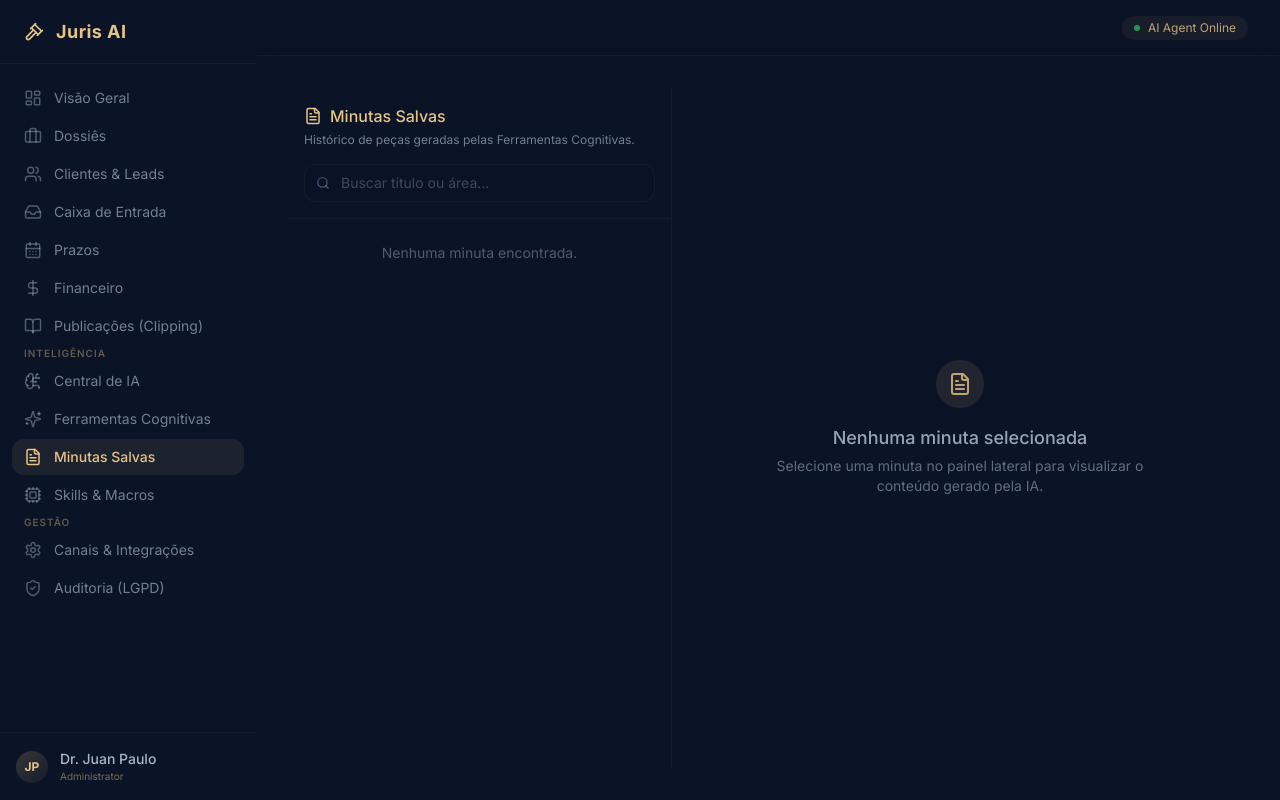
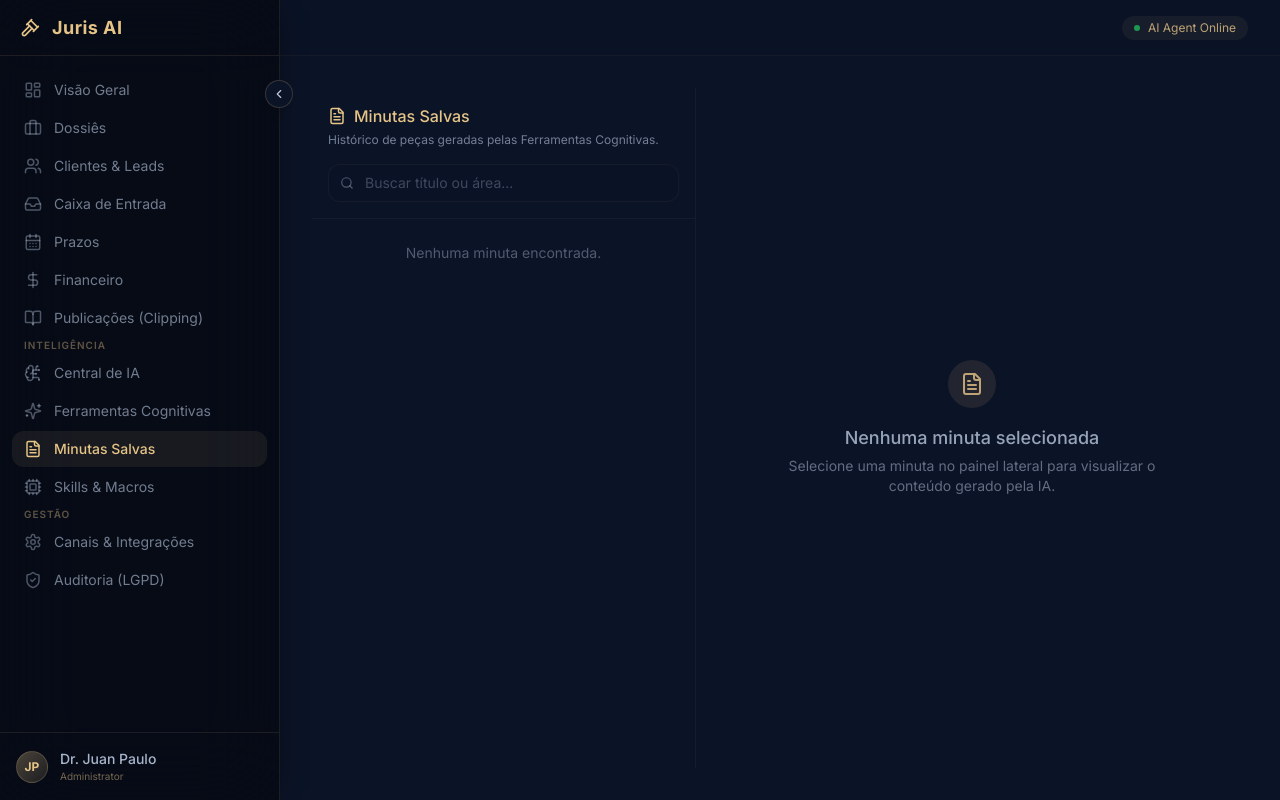
Before and after one commit to juan587842/adv, a Next.js app: page /dashboard/intelligence/drafts in a window 1280 px wide. Built offline with nearby package versions, Linux system fonts and the light colour scheme.

Commit message:
ux(layout): sidebar com alto contraste e retraivel

```diff
--- a/src/app/dashboard/layout.tsx
+++ b/src/app/dashboard/layout.tsx
@@ -1,4 +1,7 @@
-import { Gavel } from "lucide-react";
+"use client";
+
+import { useState } from "react";
+import { Gavel, ChevronLeft, ChevronRight } from "lucide-react";
 import SidebarNav from "@/components/SidebarNav";
 
 export default function DashboardLayout({
@@ -6,31 +9,55 @@ export default function DashboardLayout({
 }: {
   children: React.ReactNode;
 }) {
+  const [isCollapsed, setIsCollapsed] = useState(false);
+
   return (
     <div className="flex h-screen overflow-hidden bg-background">
-      {/* Sidebar */}
-      <aside className="w-64 flex-shrink-0 bg-surface flex flex-col">
-        <div className="h-16 flex items-center px-6 border-b border-primary/[0.06]">
-          <Gavel className="w-5 h-5 text-primary mr-3" />
-          <span className="text-lg font-bold text-primary tracking-wide">Juris AI</span>
+      {/* Sidebar with enhanced contrast */}
+      <aside
+        className={`relative flex-shrink-0 flex flex-col bg-black/40 backdrop-blur-2xl border-r border-primary/10 shadow-[4px_0_24px_-10px_rgba(0,0,0,0.5)] transition-all duration-300 z-20 ${
+          isCollapsed ? 'w[72px] sm:w-[72px]' : 'w-64 sm:w-[280px]'
+        }`}
+      >
+        <div className="h-14 flex items-center justify-between px-5 py-2 border-b border-primary/10">
+          <div className={`flex items-center overflow-hidden transition-opacity duration-200 ${isCollapsed ? 'opacity-0 w-0' : 'opacity-100 w-auto'}`}>
+            <Gavel className="w-5 h-5 text-primary mr-3 flex-shrink-0" />
+            <span className="text-lg font-bold text-primary tracking-wide whitespace-nowrap">Juris AI</span>
+          </div>
+          {isCollapsed && (
+            <div className="w-full flex justify-center py-2 absolute left-0 right-0">
+               <Gavel className="w-6 h-6 text-primary" />
+            </div>
+          )}
         </div>
 
-        <SidebarNav />
+        <SidebarNav isCollapsed={isCollapsed} />
 
-        <div className="p-4 border-t border-primary/[0.06] flex items-center gap-3">
-          <div className="w-8 h-8 rounded-full bg-gradient-to-br from-primary/20 to-primary/5 flex items-center justify-center text-primary text-xs font-bold">
+        <div className={`p-4 border-t border-primary/10 flex items-center transition-all ${isCollapsed ? 'justify-center' : 'gap-3'}`}>
+          <div className="flex-shrink-0 w-8 h-8 rounded-full bg-gradient-to-br from-primary/30 to-primary/10 border border-primary/20 flex items-center justify-center text-primary text-xs font-bold shadow-sm">
             JP
           </div>
-          <div className="flex flex-col">
-            <span className="text-sm font-medium text-secondary/90">Dr. Juan Paulo</span>
-            <span className="text-[10px] text-primary/50">Administrator</span>
-          </div>
+          {!isCollapsed && (
+            <div className="flex flex-col overflow-hidden whitespace-nowrap">
+              <span className="text-sm font-medium text-secondary/90 truncate">Dr. Juan Paulo</span>
+              <span className="text-[10px] text-primary/50">Administrator</span>
+            </div>
+          )}
         </div>
+
+        {/* Collapse Toggle Button */}
+        <button
+          onClick={() => setIsCollapsed(!isCollapsed)}
+          className="absolute -right-3.5 top-20 w-7 h-7 rounded-full bg-surface border border-primary/20 text-secondary hover:text-primary hover:border-primary/40 flex items-center justify-center shadow-lg transition-colors z-50"
+          title={isCollapsed ? "Expandir Menu" : "Recolher Menu"}
+        >
+          {isCollapsed ? <ChevronRight size={14} /> : <ChevronLeft size={14} />}
+        </button>
       </aside>
 
       {/* Main Content */}
-      <main className="flex-1 flex flex-col h-full overflow-hidden">
-        <header className="h-14 flex items-center justify-between px-8 border-b border-primary/[0.06] bg-surface/60 backdrop-blur-md z-10">
+      <main className="flex-1 flex flex-col h-full overflow-hidden relative">
+        <header className="h-14 flex items-center justify-between px-8 border-b border-primary/5 bg-background/80 backdrop-blur-md z-10">
             <div />
             <div className="flex items-center gap-4 text-xs">
                 <div className="bg-primary/[0.06] text-primary/80 px-3 py-1 rounded-full flex items-center gap-2">
--- a/src/components/SidebarNav.tsx
+++ b/src/components/SidebarNav.tsx
@@ -40,7 +40,7 @@ const managementLinks: Array<{ href: string; icon: React.ReactNode; text: string
   { href: "/dashboard/settings/audit", icon: <ShieldCheck size={18} />, text: "Auditoria (LGPD)" },
 ];
 
-export default function SidebarNav() {
+export default function SidebarNav({ isCollapsed = false }: { isCollapsed?: boolean }) {
   const pathname = usePathname();
 
   const isActive = (href: string, exact?: boolean) => {
@@ -49,23 +49,31 @@ export default function SidebarNav() {
   };
 
   return (
-    <nav className="flex-1 overflow-y-auto py-4 space-y-0.5 px-3">
+    <nav className={`flex-1 overflow-y-auto py-4 space-y-0.5 ${isCollapsed ? 'px-2' : 'px-3'}`}>
       {mainLinks.map((link) => (
-        <SidebarItem key={link.href} {...link} active={isActive(link.href, link.exact)} />
+        <SidebarItem key={link.href} {...link} active={isActive(link.href, link.exact)} isCollapsed={isCollapsed} />
       ))}
 
-      <div className="mt-6 mb-2 px-3 text-[10px] font-semibold text-primary/40 uppercase tracking-widest">
-        Inteligência
-      </div>
+      {!isCollapsed ? (
+        <div className="mt-6 mb-2 px-3 text-[10px] font-semibold text-primary/40 uppercase tracking-widest transition-opacity duration-300">
+          Inteligência
+        </div>
+      ) : (
+        <div className="mt-6 mb-2 border-b border-primary/10 mx-2" />
+      )}
       {intelligenceLinks.map((link) => (
-        <SidebarItem key={link.href} {...link} active={isActive(link.href, link.exact)} />
+        <SidebarItem key={link.href} {...link} active={isActive(link.href, link.exact)} isCollapsed={isCollapsed} />
       ))}
 
-      <div className="mt-6 mb-2 px-3 text-[10px] font-semibold text-primary/40 uppercase tracking-widest">
-        Gestão
-      </div>
+      {!isCollapsed ? (
+        <div className="mt-6 mb-2 px-3 text-[10px] font-semibold text-primary/40 uppercase tracking-widest transition-opacity duration-300">
+          Gestão
+        </div>
+      ) : (
+        <div className="mt-6 mb-2 border-b border-primary/10 mx-2" />
+      )}
       {managementLinks.map((link) => (
-        <SidebarItem key={link.href} {...link} active={isActive(link.href, link.exact)} />
+        <SidebarItem key={link.href} {...link} active={isActive(link.href, link.exact)} isCollapsed={isCollapsed} />
       ))}
     </nav>
   );
@@ -76,26 +84,30 @@ function SidebarItem({
   icon,
   text,
   active = false,
+  isCollapsed = false,
 }: {
   href: string;
   icon: React.ReactNode;
   text: string;
   active?: boolean;
   exact?: boolean;
+  isCollapsed?: boolean;
 }) {
   return (
     <Link
       href={href}
-      className={`flex items-center gap-3 px-3 py-2 rounded-lg transition-all duration-200 text-sm
+      title={isCollapsed ? text : undefined}
+      className={`flex items-center gap-3 py-2 rounded-lg transition-all duration-200 text-sm overflow-hidden
+        ${isCollapsed ? 'justify-center px-0 mx-auto w-10' : 'px-3'}
         ${active
           ? "bg-primary/[0.08] text-primary font-medium"
           : "text-secondary/60 hover:text-secondary/90 hover:bg-white/[0.02]"
         }`}
     >
-      <div className={`${active ? "text-primary" : "text-secondary/40"}`}>
+      <div className={`flex-shrink-0 ${active ? "text-primary" : "text-secondary/40"}`}>
         {icon}
       </div>
-      <span>{text}</span>
+      {!isCollapsed && <span className="truncate whitespace-nowrap">{text}</span>}
     </Link>
   );
 }
```
